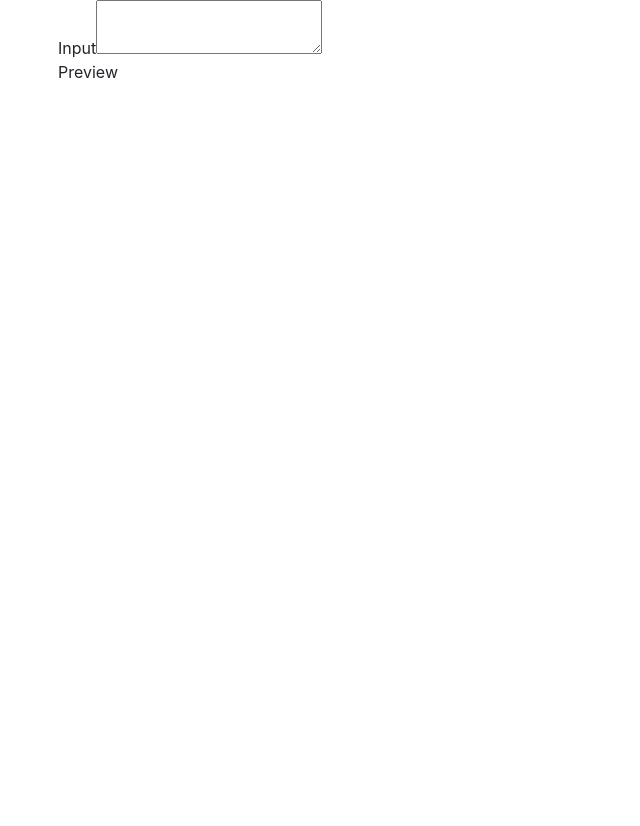
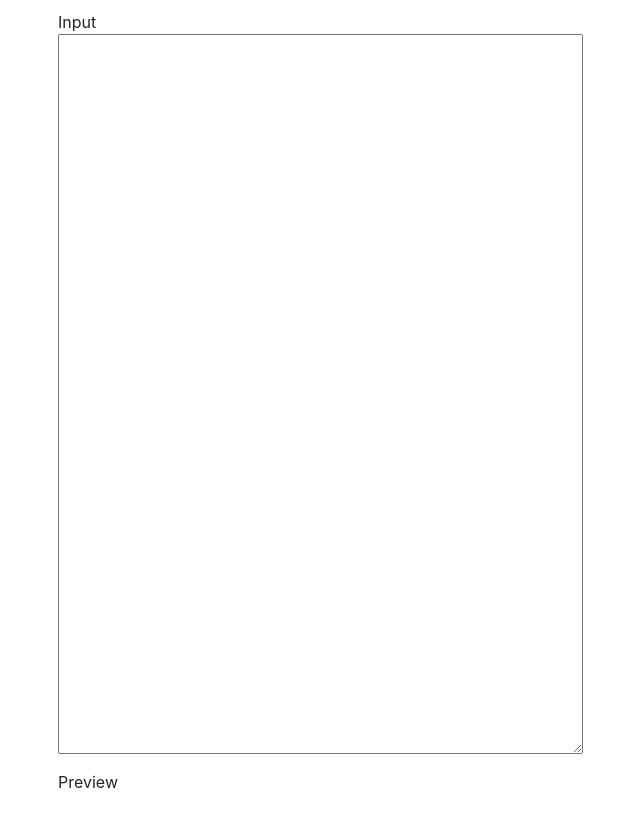
Before and after one commit to RaneWallin/MarkdownPreviewer, a website: page index.html in a window 1280 px wide. Shown: the top 826 px of the page, without its empty margins (42-682 px from the left). Before the commit the page ends 800 px from the top, so only its background shows below. Drawn offline with nearby package versions, Linux system fonts and the light colour scheme; the site is published under a folder, as on GitHub Pages, so addresses that start at the root find nothing.

Commit message:
updating refs

```diff
--- a/index.html
+++ b/index.html
@@ -1,8 +1,8 @@
 <!DOCTYPE html>
 <html>
   <head>
-      <link href="/stylesheets/screen.css" media="screen, projection" rel="stylesheet" type="text/css" />
-  <link href="/stylesheets/print.css" media="print" rel="stylesheet" type="text/css" />
+      <link href="stylesheets/screen.css" media="screen, projection" rel="stylesheet" type="text/css" />
+  <link href="stylesheets/print.css" media="print" rel="stylesheet" type="text/css" />
   <!--[if IE]>
       <link href="/stylesheets/ie.css" media="screen, projection" rel="stylesheet" type="text/css" />
   <![endif]-->
```
